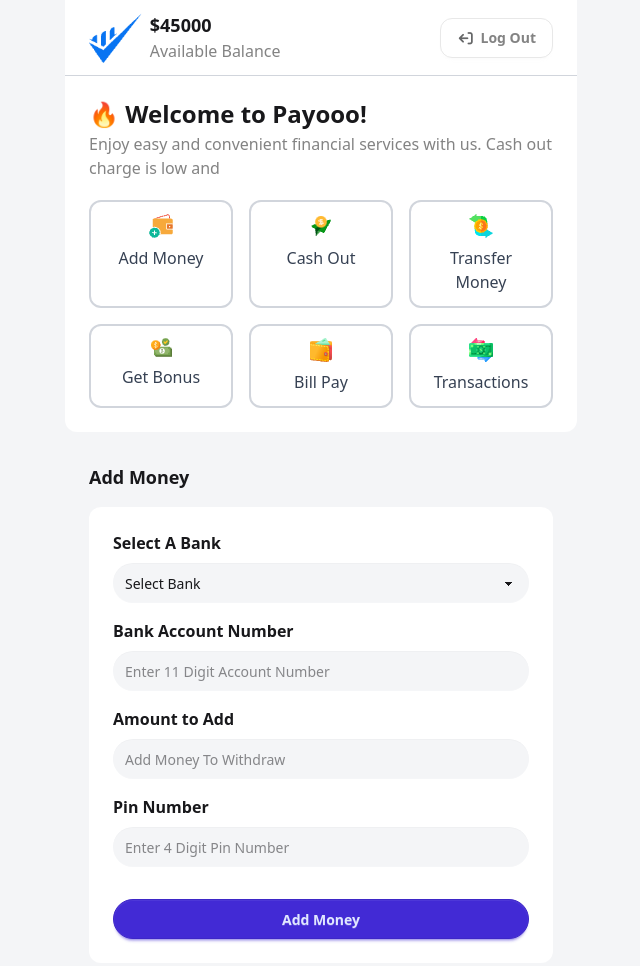
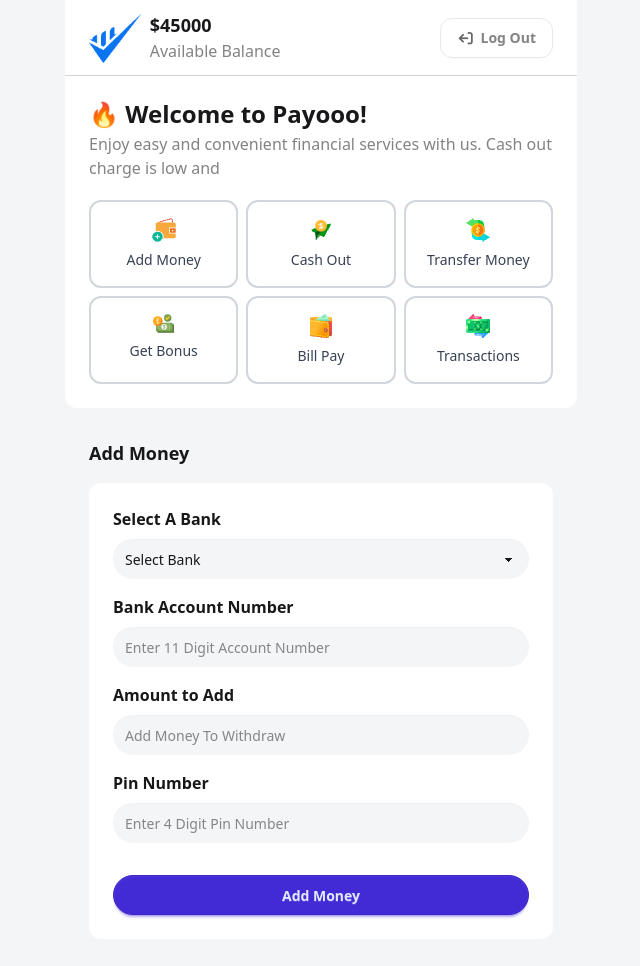
Before and after one commit to sufiancse/mobile-banking-web-apps, a plain HTML site: page home.html in a window 1280 px wide. Shown: the whole page, without its empty margins (319-959 px from the left). Drawn offline with nearby package versions, Linux system fonts and the light colour scheme.

Commit message:
last commit

```diff
--- a/home.html
+++ b/home.html
@@ -43,30 +43,30 @@
                 </p>
             </div>
 
-            <div class="grid grid-cols-3 gap-4 pb-6">
-                <div id="main-btn-add-money" class="main-btn border-2 border-gray-300 p-3 text-center rounded-xl">
+            <div class="grid grid-cols-3 gap-2 pb-6">
+                <div id="main-btn-add-money" class="main-btn border-2 border-gray-300 px-1 py-4 text-center rounded-xl">
                     <img class="mx-auto" src="./assets/wallet1.png" alt="">
-                    <p class="main-btn-text text-gray-700 mt-2">Add Money</p>
+                    <p class="text-sm main-btn-text text-gray-700 mt-2">Add Money</p>
                 </div>
-                <div id="main-btn-cash-out" class="main-btn border-2 border-gray-300 p-3 text-center rounded-xl">
+                <div id="main-btn-cash-out" class="main-btn border-2 border-gray-300 px-1 py-4 text-center rounded-xl">
                     <img class="mx-auto" src="./assets/send1.png" alt="">
-                    <p class="main-btn-text text-gray-700 mt-2">Cash Out</p>
+                    <p class="text-sm main-btn-text text-gray-700 mt-2">Cash Out</p>
                 </div>
-                <div id="main-btn-transfer-money" class="main-btn border-2 border-gray-300 p-3 text-center rounded-xl">
+                <div id="main-btn-transfer-money" class="main-btn border-2 border-gray-300 px-1 py-4 text-center rounded-xl">
                     <img class="mx-auto" src="./assets/money1.png" alt="">
-                    <p class="main-btn-text text-gray-700 mt-2">Transfer Money</p>
+                    <p class="text-sm main-btn-text text-gray-700 mt-2">Transfer Money</p>
                 </div>
-                <div id="main-btn-get-bonus" class="main-btn border-2 border-gray-300 p-3 text-center rounded-xl">
+                <div id="main-btn-get-bonus" class="main-btn border-2 border-gray-300 px-1 py-4 text-center rounded-xl">
                     <img class="mx-auto" src="./assets/bonus1.png" alt="">
-                    <p class="main-btn-text text-gray-700 mt-2">Get Bonus</p>
+                    <p class="text-sm main-btn-text text-gray-700 mt-2">Get Bonus</p>
                 </div>
-                <div id="main-btn-bill-pay" class="main-btn border-2 border-gray-300 p-3 text-center rounded-xl">
+                <div id="main-btn-bill-pay" class="main-btn border-2 border-gray-300 px-1 py-4 text-center rounded-xl">
                     <img class="mx-auto" src="./assets/purse1.png" alt="">
-                    <p class="main-btn-text text-gray-700 mt-2">Bill Pay</p>
+                    <p class="text-sm main-btn-text text-gray-700 mt-2">Bill Pay</p>
                 </div>
-                <div id="main-btn-transactions" class="main-btn border-2 border-gray-300 p-3 text-center rounded-xl">
+                <div id="main-btn-transactions" class="main-btn border-2 border-gray-300 px-1 py-4 text-center rounded-xl">
                     <img class="mx-auto" src="./assets/transaction1.png" alt="">
-                    <p class="main-btn-text text-gray-700 mt-2">Transactions</p>
+                    <p class="text-sm main-btn-text text-gray-700 mt-2">Transactions</p>
                 </div>
             </div>
         </section>
```
Also changed, not shown: index.html (+1 -1 lines).
